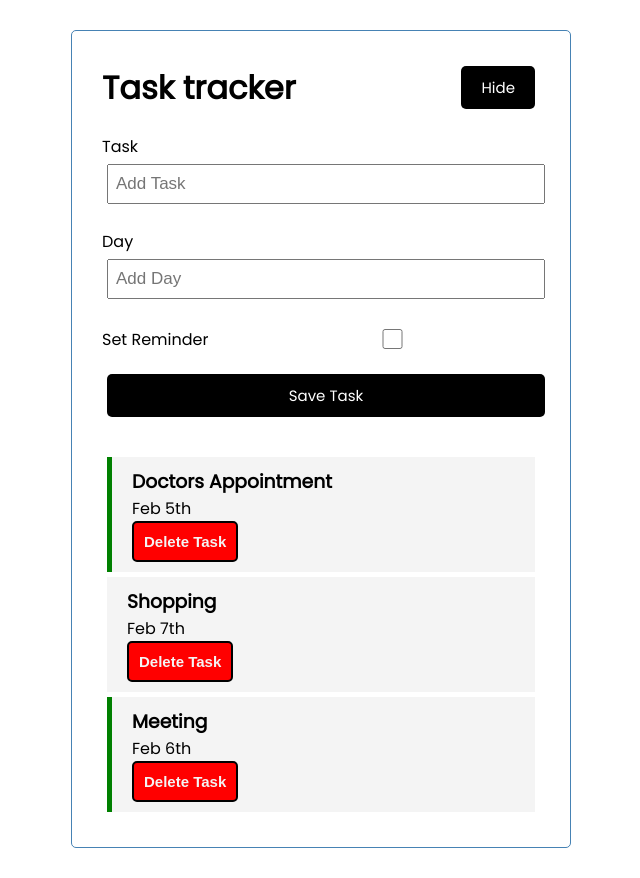
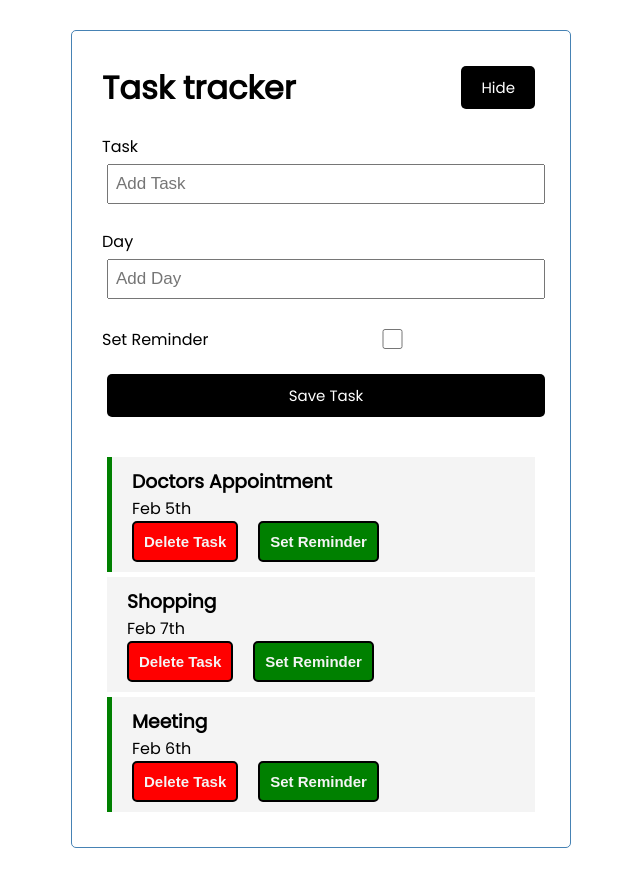
Before and after one commit to StjepanDzojic/task-tracker, a React (Create React App) app: page / in a window 1280 px wide. Shown: the whole page, without its empty margins (319-959 px from the left). Built offline with nearby package versions, Linux system fonts and the light colour scheme.

Commit message:
Adding the reminder button

```diff
--- /dev/null
+++ b/src/components/ReminderButton.js
@@ -0,0 +1,9 @@
+import React from 'react'
+
+const ReminderButton = ({ task, onToggle}) => {
+    return (
+        <button className="btn-reminder" onClick={() => onToggle(task.id)}>Set Reminder</button>
+    )
+}
+
+export default ReminderButton
--- a/src/components/Task.js
+++ b/src/components/Task.js
@@ -1,17 +1,18 @@
 import React from "react";
 import DeleteButton from "./DeleteButton";
+import ReminderButton from './ReminderButton'
 
 const Task = ({ task, onDelete, onToggle }) => {
   return (
     <div
       className={`task ${task.reminder ? "reminder" : ""}`}
-      onDoubleClick={() => onToggle(task.id)}
     >
       <h3>
         {task.text}
       </h3>
       <p>{task.day}</p>
       <DeleteButton onDelete={onDelete} task={task} />
+      <ReminderButton onToggle={onToggle} task={task}/>
     </div>
   );
 };
--- a/src/index.css
+++ b/src/index.css
@@ -68,6 +68,20 @@ body {
   font-size: 15px;
   font-weight: bold;
 }
+.btn-reminder {
+  display: inline-block;
+  background: green;
+  color: #f4f4f4;
+  border: 2px solid #000;
+  padding: 10px 10px;
+  margin-left: 20px;
+  border-radius: 5px;
+  cursor: pointer;
+  text-decoration: none;
+  text-align: center;
+  font-size: 15px;
+  font-weight: bold;
+}
 
 .task {
   background: #f4f4f4;
@@ -120,8 +134,3 @@ body {
   flex: 2;
   height: 20px;
 }
-
-footer {
-  margin-top: 30px;
-  text-align: center;
-}
```
